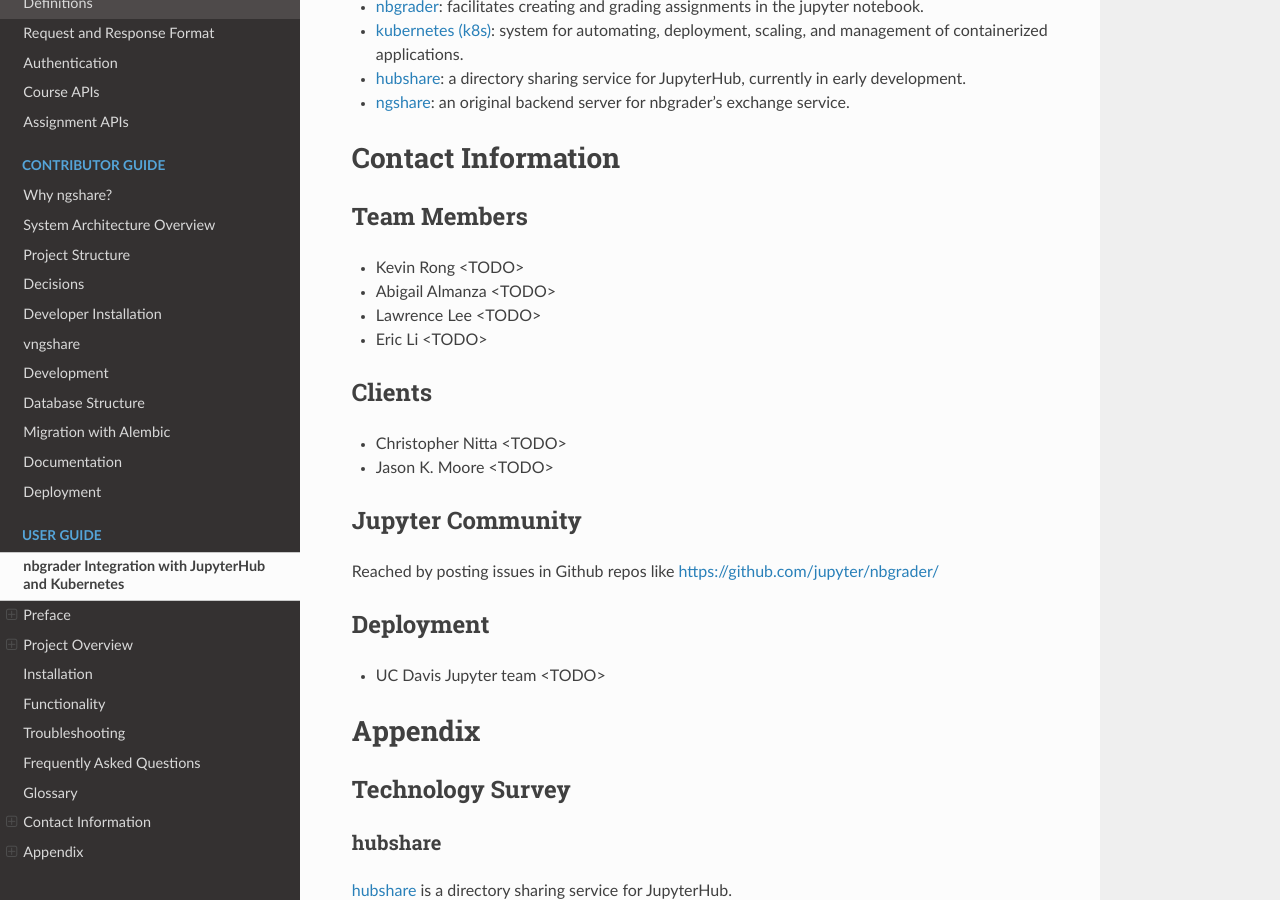
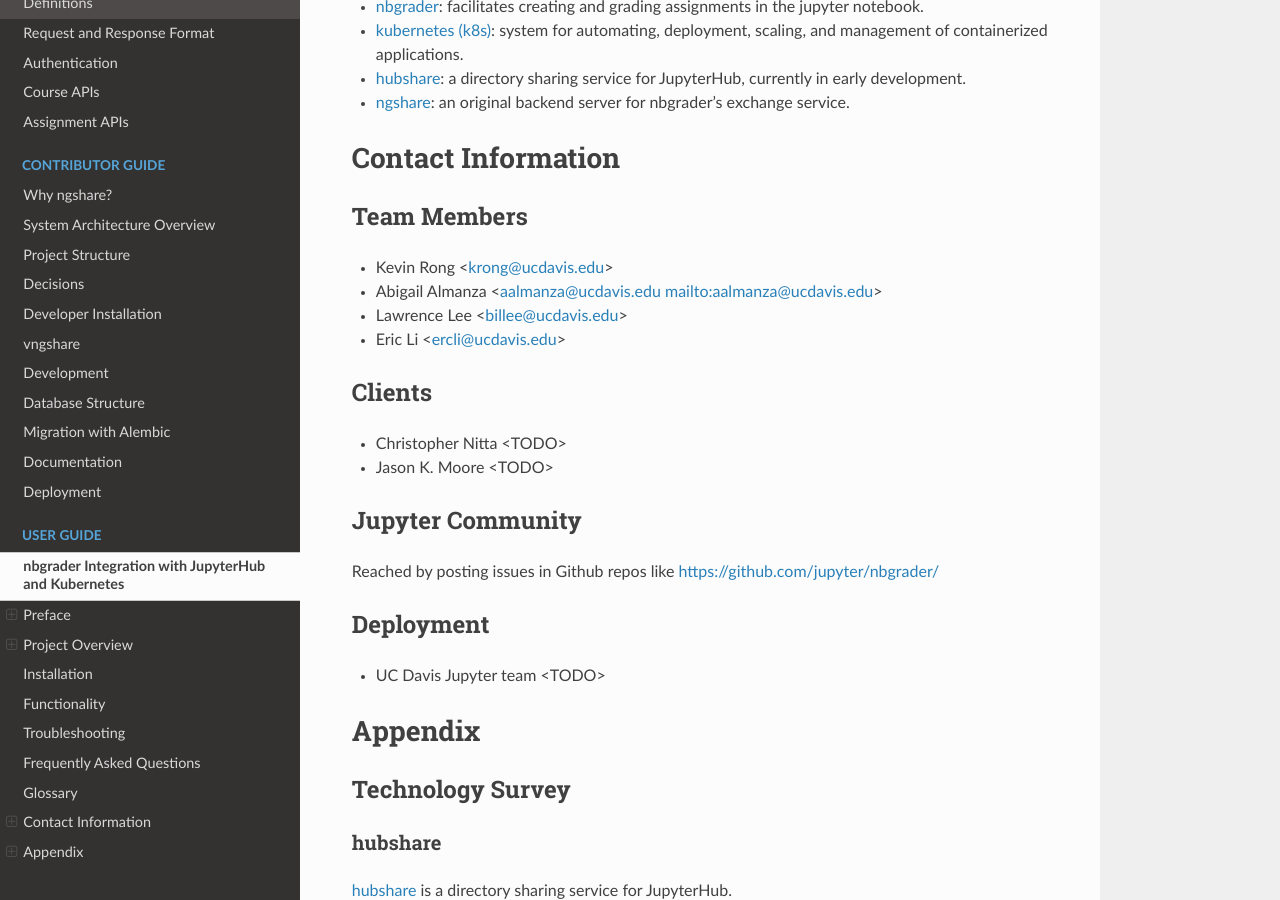
Before and after one commit to LibreTexts/ngshare, a Sphinx documentation site: the page built from docs/user_guide/user_guide.rst, in a window 1280 px wide and 900 px high, scrolled down 3501 px. Built offline with Sphinx 7.4.7 and the Read the Docs theme 2.0.0, drawn with Linux system fonts in a browser that asks for light colours.

Commit message:
Add email

```diff
--- a/docs/user_guide/user_guide.rst
+++ b/docs/user_guide/user_guide.rst
@@ -124,10 +124,10 @@
 
 Team Members
 ------------
-* Kevin Rong <TODO>
-* Abigail Almanza <TODO>
-* Lawrence Lee <TODO>
-* Eric Li <TODO>
+* Kevin Rong <`krong@ucdavis.edu <krong@ucdavis.edu>`_>
+* Abigail Almanza <aalmanza@ucdavis.edu `<aalmanza@ucdavis.edu>`_>
+* Lawrence Lee <`billee@ucdavis.edu <billee@ucdavis.edu>`_>
+* Eric Li <`ercli@ucdavis.edu <mailto:ercli@ucdavis.edu>`_>
 
 Clients
 -------
```
